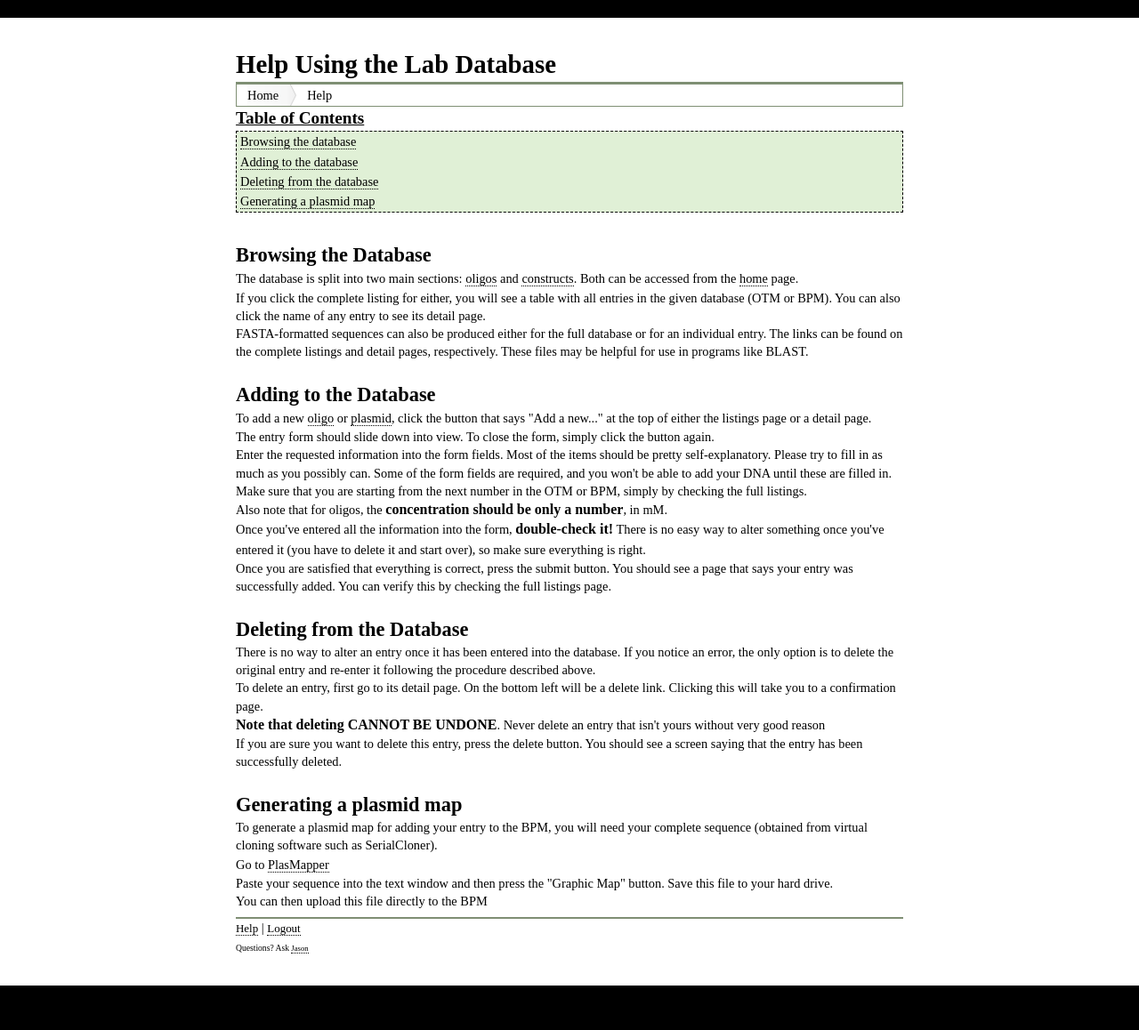
After one commit to jwinget/LabInv, a PHP site: page /www/help.php in a window 1280 px wide. The commit adds this page. Shown: the whole page at 89% size. Run offline with PHP 8.4, Linux system fonts and the light colour scheme; the visitor is signed in with stand-in values (Sample User, id 1); a stand-in replaces the project's code that opens the database connection; some libraries are stand-ins or nearby versions.

```diff
--- a/foot.php
+++ b/foot.php
@@ -1,5 +1,5 @@
 	<div id='footer'>
-		<p><a href='logout.php'>Logout</a></p>
+		<p><a href='help.php'>Help</a> | <a href='logout.php'>Logout</a></p>
 		<small>Questions? Ask <a href='mailto:jwinget@interchange.ubc.ca'>Jason</a></small>
 	</div>
 </div>
--- /dev/null
+++ b/help.php
@@ -0,0 +1,59 @@
+<?php
+	session_start();
+	if(!isset ($_SESSION['valid_user'])){
+		header('Location: login.php');
+		}
+	else {
+		include 'head.php';
+?>
+</head>
+<div id='container'>
+<div id='top'>
+	<h1>Help Using the Lab Database</h1>
+</div>
+<div id='nav'>
+<ul id='crumbs'>
+	<li><a href='index.php'>Home</a></li>
+	<li><p>Help</p></li>
+</ul>
+</div>
+<div id='main'>
+<h3>Table of Contents</h3>
+<ul id='help_toc'>
+	<li><a href='#navigating'>Browsing the database</a></li>
+	<li><a href='#adding'>Adding to the database</a></li>
+	<li><a href='#deleting'>Deleting from the database</a></li>
+	<li><a href='#maps'>Generating a plasmid map</a></li>
+</ul>
+<h2 id='navigating'>Browsing the Database</h2>
+<p class='inline'>The database is split into two main sections: </p><a class='inline' href='oligos.php'>oligos</a><p class='inline'> and </p><a class='inline' href='constructs.php'>constructs</a><p class='inline'>. Both can be accessed from the </p><a class='inline' href='index.php'>home</a><p class='inline'> page.</p>
+<p>If you click the complete listing for either, you will see a table with all entries in the given database (OTM or BPM). You can also click the name of any entry to see its detail page.</p>
+<p>FASTA-formatted sequences can also be produced either for the full database or for an individual entry. The links can be found on the complete listings and detail pages, respectively. These files may be helpful for use in programs like BLAST.</p>
+<br />
+
+<h2 id='adding'>Adding to the Database</h2>
+<p class='inline'>To add a new </p><a class='inline' href='oligos.php'>oligo</a><p class='inline'> or </p><a class='inline' href='constructs.php'>plasmid</a><p class='inline'>, click the button that says "Add a new..." at the top of either the listings page or a detail page.</p>
+<p>The entry form should slide down into view. To close the form, simply click the button again.</p>
+<p>Enter the requested information into the form fields. Most of the items should be pretty self-explanatory. Please try to fill in as much as you possibly can. Some of the form fields are required, and you won't be able to add your DNA until these are filled in.</p>
+<p>Make sure that you are starting from the next number in the OTM or BPM, simply by checking the full listings.</p>
+<p class='inline'>Also note that for oligos, the </p><h5 class='inline'>concentration should be only a number</h5><p class='inline'>, in mM.</p><br />
+<p class='inline'>Once you've entered all the information into the form, </p><h5 class='inline'>double-check it!</h5><p class='inline'> There is no easy way to alter something once you've entered it (you have to delete it and start over), so make sure everything is right.</p>
+<p>Once you are satisfied that everything is correct, press the submit button. You should see a page that says your entry was successfully added. You can verify this by checking the full listings page.</p>
+<br />
+
+<h2 id='deleting'>Deleting from the Database</h2>
+<p>There is no way to alter an entry once it has been entered into the database. If you notice an error, the only option is to delete the original entry and re-enter it following the procedure described above.</p>
+<p>To delete an entry, first go to its detail page. On the bottom left will be a delete link. Clicking this will take you to a confirmation page.</p>
+<h5 class='inline'>Note that deleting CANNOT BE UNDONE</h5><p class='inline'>. Never delete an entry that isn't yours without very good reason</p>
+<p>If you are sure you want to delete this entry, press the delete button. You should see a screen saying that the entry has been successfully deleted.</p>
+<br />
+
+<h2 id='maps'>Generating a plasmid map</h2>
+<p>To generate a plasmid map for adding your entry to the BPM, you will need your complete sequence (obtained from virtual cloning software such as SerialCloner).</p>
+<p class='inline'>Go to </p><a href='http://wishart.biology.ualberta.ca/PlasMapper/'>PlasMapper</a>
+<p>Paste your sequence into the text window and then press the "Graphic Map" button. Save this file to your hard drive.</p>
+<p>You can then upload this file directly to the BPM</p>
+</div>
+<?php
+};
+include 'foot.php' ?>
--- a/index.php
+++ b/index.php
@@ -21,7 +21,7 @@
 <div id='latest_oligos'>
 	<h3>Latest Oligos</h3>
 	<span class='add'>
-		<a href='oligos.php'>Complete listing</a>
+		<a href='oligos.php'>Full OTM Database</a>
 	</span>
 	<ul id='oligo_list'>
 	<?php
@@ -43,7 +43,7 @@
 <div id='latest_constructs'>
 	<h3>Latest DNA Constructs</h3>
 	<span class='add'>
-		<a href='constructs.php'>Complete Listing</a>
+		<a href='constructs.php'>Full BPM Database</a>
 	</span>
 	<ul id='oligo_list'>
 	<?php
@@ -56,7 +56,7 @@
 		}
 
 		while ($row = mysql_fetch_array($result) ) {
-			echo('<li><p><a href=constructs.php?construct_id='.$row['id'].'>'.$row['name'].'</a> - '.$row['notes'].'</p></li>');
+			echo('<li><p><a href=constructs.php?construct_id='.$row['id'].'>'.$row['name'].'</a> - '.$row['drug_resist'].' - '.$row['strain'].'</p></li>');
 		}
 	?>
 	</ul>
--- a/oligo_add.php
+++ b/oligo_add.php
@@ -9,7 +9,7 @@ $oligo_originator = mysql_real_escape_string($_POST['oligo_originator']);
 $oligo_notes = mysql_real_escape_string($_POST['oligo_notes']);
 
 // Process the form
-$query = "INSERT INTO oligos (id, name, sequence, supplier, concentration, date_added, originator, notes) VALUES ('NULL', '".$oligo_name."', '".$oligo_sequence."', '".$oligo_supplier."', '".oligo_concentration"', CURDATE(), '".$oligo_originator."', '".$oligo_notes."')";
+$query = "INSERT INTO oligos (id, name, sequence, supplier, concentration, date_added, originator, notes) VALUES ('NULL', '".$oligo_name."', '".$oligo_sequence."', '".$oligo_supplier."', '".oligo_concentration."', CURDATE(), '".$oligo_originator."', '".$oligo_notes."')";
 
 mysql_query($query) or die ('Error adding oligo');
 
--- a/oligos.php
+++ b/oligos.php
@@ -5,6 +5,7 @@
 		}
 	else {
 	include 'head.php';
+	error_reporting(E_ERROR | E_WARNING | E_PARSE);
 ?>
 
 	<script> //<![CDATA[
@@ -37,7 +38,7 @@
 		<INPUT TYPE=TEXT NAME="oligo_sequence" /><br />
 		<h4>Supplier:</h4>
 		<INPUT TYPE=TEXT NAME="oligo_supplier" /><br />
-		<h4>Concentration:</h4>
+		<h4>Concentration (mM), NUMBER ONLY:</h4>
 		<INPUT TYPE=TEXT WIDTH='4' NAME="oligo_concentration" /><br />
 		<h4>Entered by:</h4>
 		<INPUT TYPE=TEXT NAME="oligo_originator" /><br />
--- a/session.php
+++ b/session.php
@@ -8,7 +8,7 @@ if (isset($_POST['username']) && isset($_POST['password']))
 	include 'db_con.php';
 
 $sql = mysql_query("select count(*) from users
-where userName = '$username' and userPass = md5('$password')") or die(mysql_error());
+where userName = '$username' and userPass = sha1('$password')") or die(mysql_error());
 
 $results = mysql_result($sql, "0");
 
@@ -18,7 +18,7 @@ header( 'Location:loginfailed.php');
 else
 {
 	$_SESSION['valid_user'] = $username;
-	header('Location: http://localhost/labinv/index.php');
+	header('Location: http://localhost/www/labinv/index.php');
 }
 }
 ?>
--- a/style.css
+++ b/style.css
@@ -75,6 +75,12 @@ p, a {
 small {
 	font-size: 0.6em;
 	}
+.block {
+	display: block;
+	}
+.inline {
+	display: inline;
+	}
 /* LINKS */
 a {
 	display: inline;
@@ -103,10 +109,18 @@ a:hover {
 	width: 48%;
 	float: right;
 	}
+#mapdiv {
+	width: 350px;
+	float: right;
+	overflow: hidden;
+	}
+#mapdiv img {
+	width: 100%;
+	}
 /* DESIGN & DECORATION */
 body {
 	border-top: 20px solid black;
-	border-bottom: 20px solid black;
+	border-bottom: 50px solid black;
 	}
 #container {
 	margin: 2em auto;
@@ -116,21 +130,22 @@ body {
 	}
 #crumbs {
 	border: 1px solid #7F8F74;
-	height: 2.3em;
+	height: 1.5em;
 	}
 #crumbs li {
-	line-height: 2.3em;
+	line-height: 1.5em;
 	float: left;
 	padding-left: 0.75em;
 	}
 #crumbs li a {
 	display: block;
 	border: none;
-	padding: 0 15px 0 0;
+	padding: 0 20px 0 0;
 	background: url(site_media/crumbs.gif) no-repeat right center;
 	}
 #main {
 	clear: both;
+	margin-bottom: 0.5em;
 	}
 #latest_oligos, #latest_constructs {
 	border: 2px dashed #7F8F74;
@@ -143,6 +158,27 @@ body {
 	border-top: 1px solid #414E39;
 	padding: 0.25em 0;
 	}
+#topbar {
+	background-color: #E0F0D6;
+	border-top: 1px solid black;
+	border-bottom: 1px solid black;
+	margin: 0.25em 0;
+	}
+#topbar ul li {
+	display: inline;
+	padding: 0 0.5em;
+	}
+#help_toc {
+	background-color: #E0F0D6;
+	border: 1px dashed black;
+	margin: 0 0 2em 0;
+	padding-left: 0.25em;
+	}
+#login {
+	width: 300px;
+	margin: auto;
+	padding: 10em 0;
+	}
 #footer	{
 	clear: both;
 	border-top: 2px solid #7F8F74;
```
Also changed, not shown: construct_add.php (+6 -2 lines), construct_delete.php (renamed from oligo_delete.php, +6 -6 lines), construct_deleted.php (added, +11 -0 lines), constructs.php (+15 -3 lines), fasta.php (added, +47 -0 lines), login.php (+9 -0 lines), maps/plasMap202.png (added), 2 other files.
